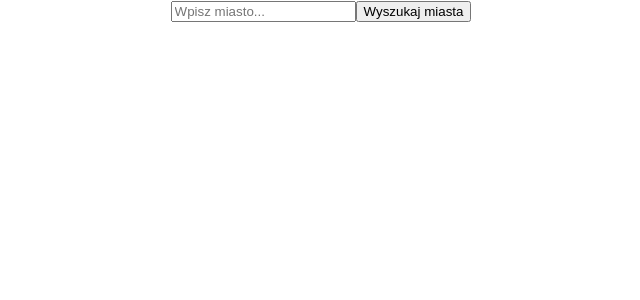
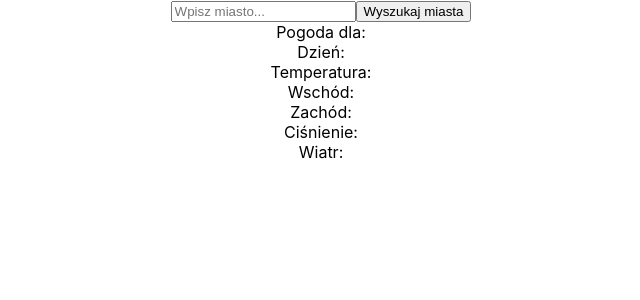
Before and after one commit to adrian-slowinski/weather-app-react, a React (Create React App) app: page / in a window 1280 px wide. Shown: the top 300 px of the page, without its empty margins (319-959 px from the left). Built offline with nearby package versions, Linux system fonts and the light colour scheme.

Commit message:
Add weather paramets

```diff
--- a/src/components/App.js
+++ b/src/components/App.js
@@ -14,7 +14,7 @@ class App extends Component {
     temp: "",
     pressure: "",
     wind: "",
-    error: ""
+    err: ""
   }
 
   handleInputChange = (e) => {
@@ -29,18 +29,36 @@ class App extends Component {
     e.preventDefault()
 
     const APIKey = '02c2023f3244257649f7751b64e787bb'
-    const API = `http://api.openweathermap.org/data/2.5/weather?q=${this.state.value}&appid=${APIKey}`;
+    const API = `http://api.openweathermap.org/data/2.5/weather?q=${this.state.value}&appid=${APIKey}&units=metric`;
 
     fetch(API)
-      .then(response => response.json())
-      .then(response => {
-        if(response.ok) {
-          return response
-        }
-        throw Error("Nie udało się ")
+    .then(response => {
+      if(response.ok) {
+        return response
+      }
+      throw Error("Nie udało się ")
+    })
+    .then(response => response.json())
+    .then(data => {
+      const time = new Date().toLocaleString();
+      this.setState(prevState => ({
+        err: false,
+        date: time,
+        city: prevState.value,
+        sunrise: data.sys.sunrise,
+        sunset: data.sys.sunset   ,
+        temp: data.main.temp,
+        pressure: data.main.pressure,
+        wind: data.wind.speed
+      }))
+    })
+    .catch(err => {
+      console.log(err)
+      this.setState({
+        err: true,
+        city: this.state.value
       })
-      .then(data => console.log(data))
-      .catch(err => console.log(err))
+    })
   }
 
   render() {
@@ -51,7 +69,7 @@ class App extends Component {
           change={this.handleInputChange}
           submit={this.handleCitySubmit}
           />
-        <Result/>
+        <Result weather={this.state} />
       </div>
     );
   }
--- a/src/components/Result.js
+++ b/src/components/Result.js
@@ -1,10 +1,17 @@
 import React from 'react';
 
 const Result = (props) => {
+  const {err, city, date, temp, sunset, sunrise, pressure, wind} = props.weather
   return (
-    <div>
-
-    </div>
+    <React.Fragment>
+      <div> Pogoda dla: {city} </div>
+      <div> Dzień: {date}</div>
+      <div> Temperatura: {temp}</div>
+      <div> Wschód: {sunrise}</div>
+      <div> Zachód: {sunset}</div>
+      <div> Ciśnienie: {pressure}</div>
+      <div> Wiatr: {wind}</div>
+    </React.Fragment>
    );
 }
 
```
